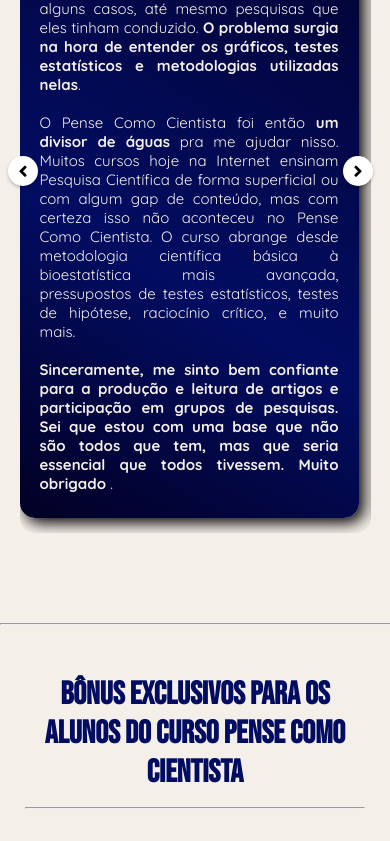
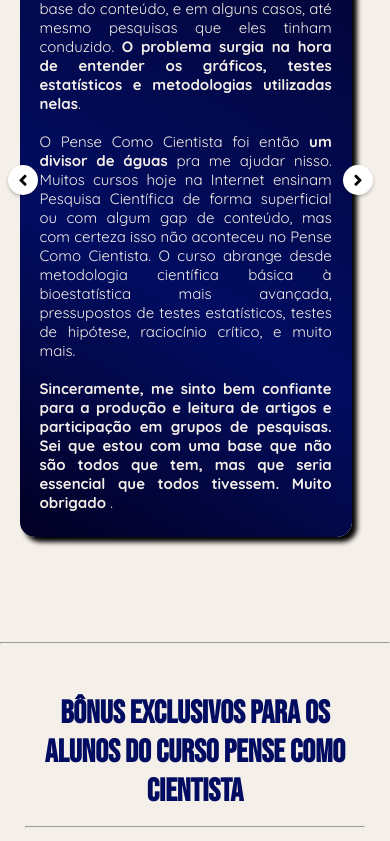
Before and after one commit to danilolassabia/SitePenseComoCientista, a plain HTML site: page index.html in a window 390 px wide. Shown: the part 4575-5416 px from the top of the page. Drawn offline with Linux system fonts and the light colour scheme.

Commit message:
Add files via upload

```diff
--- a/index.html
+++ b/index.html
@@ -424,9 +424,9 @@
           <i id="right" class="fa-solid fas fa-angle-right"></i>
         </div>
       </div>
-      <hr class="no-margin" width="99.8%" />
     </section>
     <section class="section white">
+      <hr class="no-margin"/>
       <div class="text-container mobile-container">
         <h1 class="title blue small text-centered">
           Bônus exclusivos para os alunos do curso Pense Como Cientista
--- a/style.css
+++ b/style.css
@@ -160,6 +160,7 @@ body {
   list-style: none;
   cursor: pointer;
   width: 98%;
+  box-shadow: 5px 5px 5px rgba(0, 0, 0, 1);
   box-sizing: border-box;
   text-align: justify;
 }
@@ -555,7 +556,7 @@ ul {
   }
 
   .carousel .card {
-    width: 100% !important;
+    width: 98% !important;
     padding: 0;
     padding-top: 20px;
   }
```
